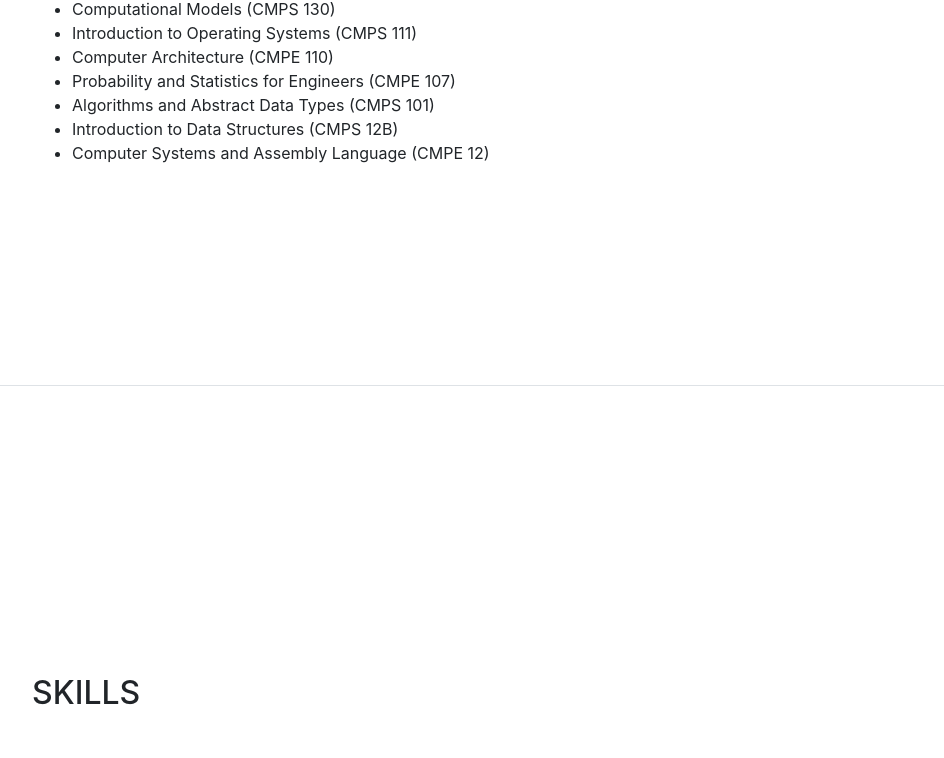
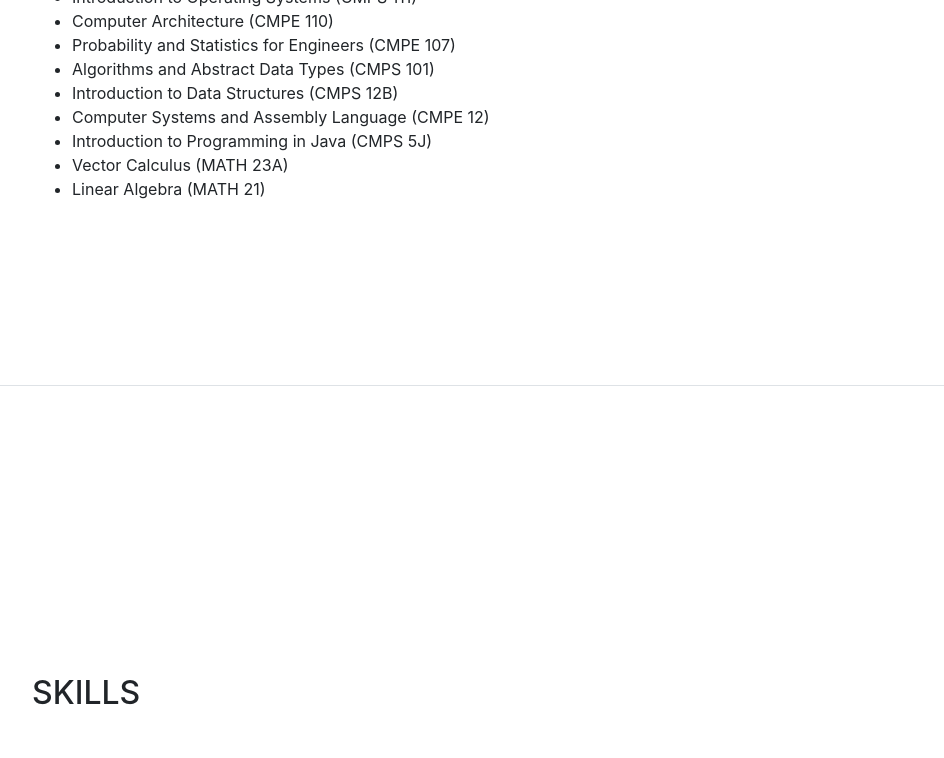
Before and after one commit to nleeds/nleeds.github.io, a website with bundled scripts: page index.html in a window 1280 px wide. Shown: the part 2901-3659 px from the top of the page, without its empty margins (288-1232 px from the left). Built offline with nearby package versions, Linux system fonts and the light colour scheme; a web font is replaced by a local one.

Commit message:
added math courses

```diff
--- a/index.html
+++ b/index.html
@@ -199,6 +199,9 @@
             <li>Algorithms and Abstract Data Types (CMPS 101)</li>
             <li>Introduction to Data Structures (CMPS 12B)</li>
             <li>Computer Systems and Assembly Language (CMPE 12)</li>
+            <li>Introduction to Programming in Java (CMPS 5J)</li>
+            <li>Vector Calculus (MATH 23A)</li>
+            <li>Linear Algebra (MATH 21)</li>
             </ul>
         </div>
       </section>
@@ -258,7 +261,6 @@
         <div class="my-auto">
           <h2 class="mb-5">Interests</h2>
           <p>Apart from being a software developer, I enjoy most of my time hiking in the Santa Cruz forests, listening to podcasts and music, reading blogs and fiction, browsing Reddit, and learning about new technologies.</p>
-          <p class="mb-0"></p>
         </div>
       </section>
 
```
